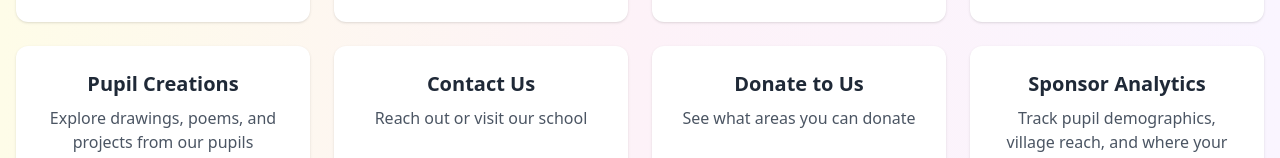
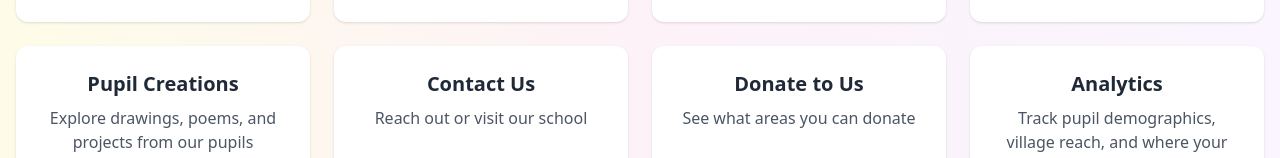
Before and after one commit to Amblessed/VillageSponsorshipPortal-FE, a React (Create React App) app: page / in a window 1280 px wide. Shown: the part 1943-2101 px from the top of the page. Built offline with nearby package versions, Linux system fonts and the light colour scheme; what pdfmake would draw is missing.

Commit message:
Reduced the size of the displays

```diff
--- a/src/components/dashboard/Dashboard.jsx
+++ b/src/components/dashboard/Dashboard.jsx
@@ -36,7 +36,8 @@ const Dashboard = ({ pupils }) => {
 
     const villageGenderMap = {};
 
-    pupils.forEach(p => {
+    for(const p of pupils)
+    {
         const village = p.village;
         const gender = p.gender;
 
@@ -46,7 +47,7 @@ const Dashboard = ({ pupils }) => {
 
         if (gender === 'MALE') villageGenderMap[village].MALE++;
         else if (gender === 'FEMALE') villageGenderMap[village].FEMALE++;
-    });
+    }
 
     const villageLabels = Object.keys(villageGenderMap);
     const maleCounts = villageLabels.map(v => villageGenderMap[v].MALE);
@@ -81,7 +82,7 @@ const Dashboard = ({ pupils }) => {
                     <h3 className="text-lg font-semibold mb-2">Village Representation</h3>
                     <Bar data={villageData} />
                 </div>
-                <div className="w-full mt-8">
+                <div className="w-[600px]">
                     <h3 className="text-lg font-semibold mb-2">Gender Distribution by Village</h3>
                     <Bar data={genderByVillageData} options={{ responsive: true, plugins: { legend: { position: 'top' } } }} />
                 </div>
--- a/src/components/homepage/Homepage.jsx
+++ b/src/components/homepage/Homepage.jsx
@@ -149,7 +149,7 @@ const HomePage = () => {
                     <p className="text-gray-600 mt-2">See what areas you can donate</p>
                 </a>
                 <a href="/analytics" className="bg-white p-6 rounded-xl shadow hover:shadow-lg transition">
-                    <h3 className="text-xl font-bold text-gray-800">Sponsor Analytics</h3>
+                    <h3 className="text-xl font-bold text-gray-800">Analytics</h3>
                     <p className="text-gray-600 mt-2">Track pupil demographics, village reach, and where your support creates lasting impact</p>
                 </a>
             </section>
```
